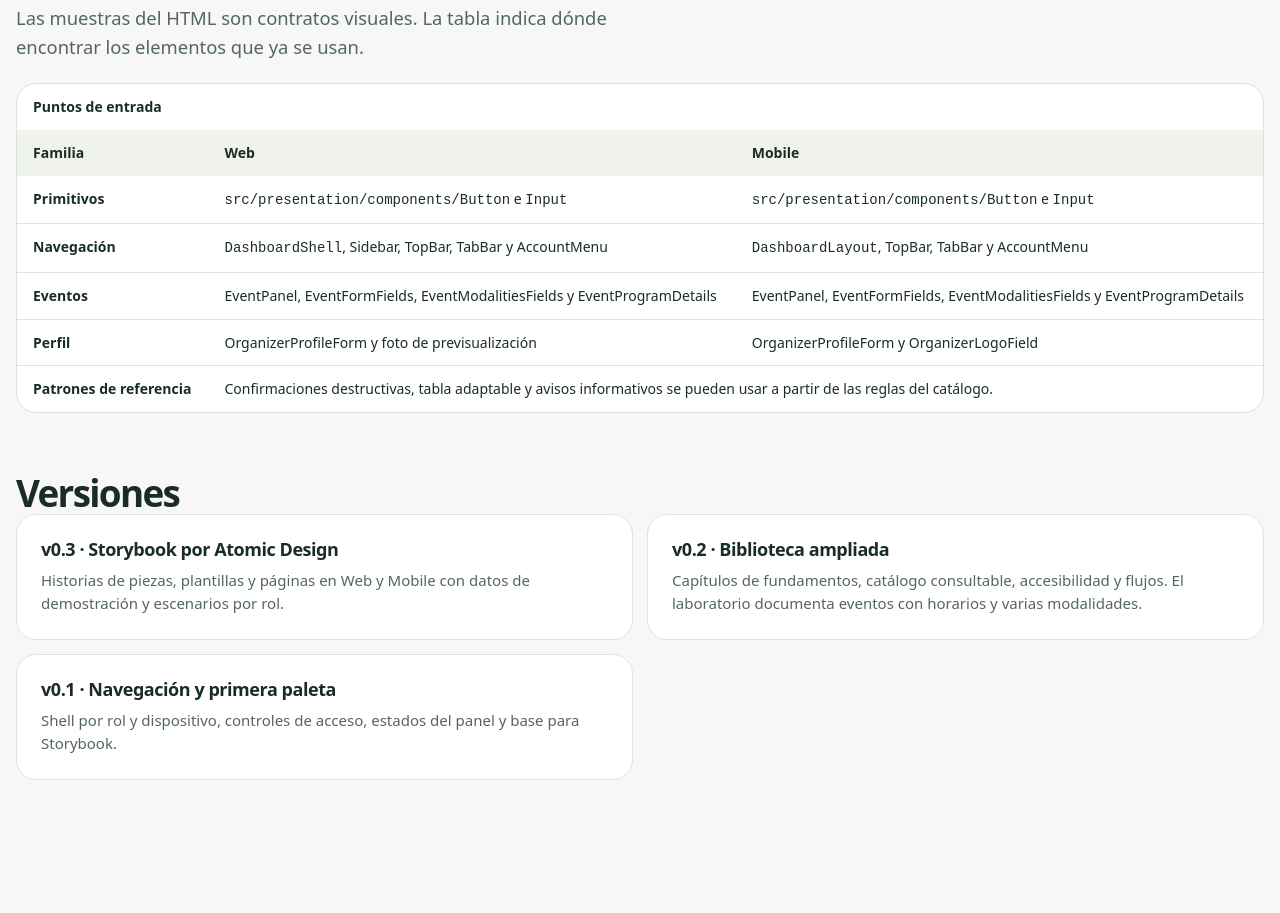
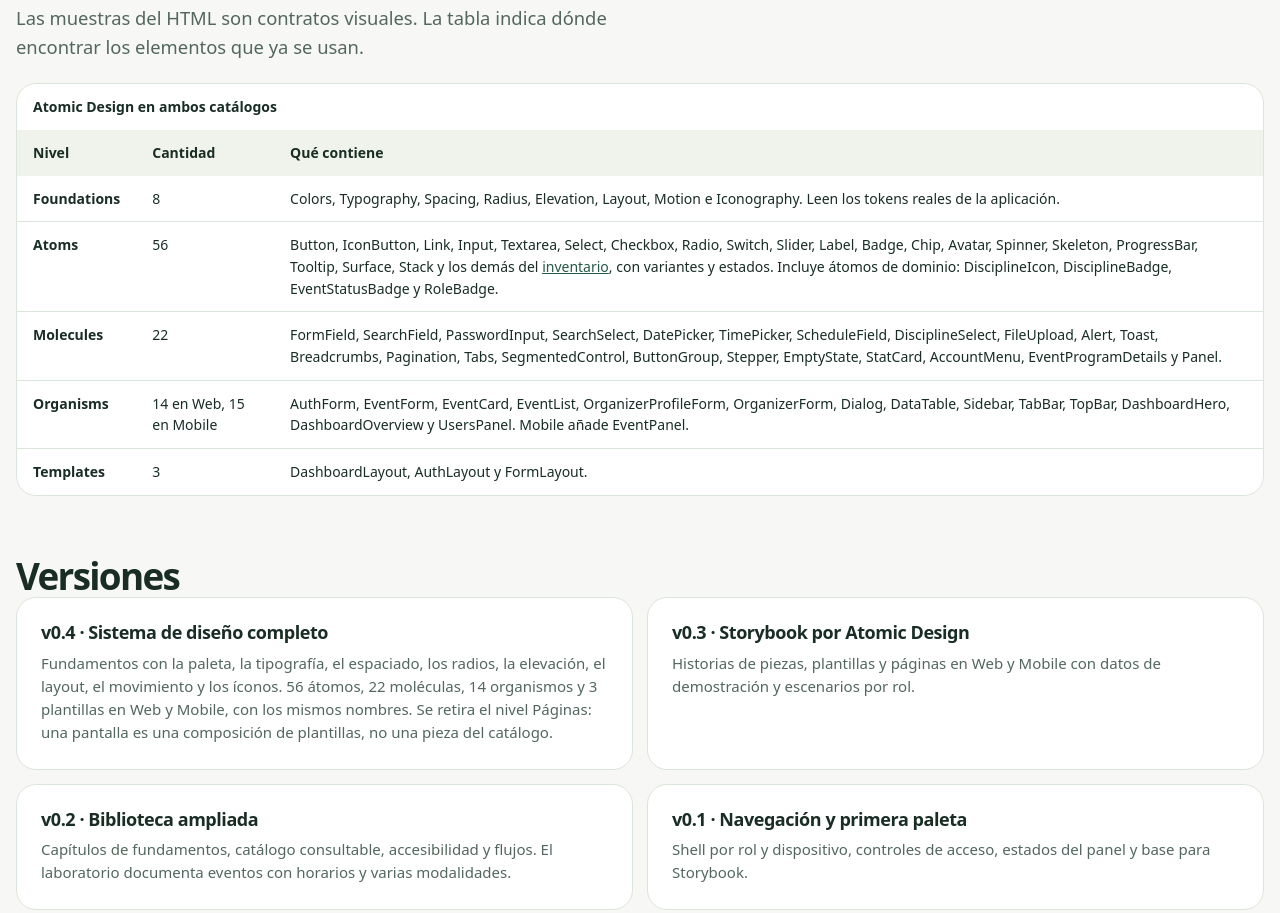
Before and after one commit to cliffdaniel/minka-platform, a plain HTML site: page docs/design-system/equipo.html in a window 1280 px wide. Shown: the part 1906-2819 px from the top of the page. Before the commit the page ends 2746 px from the top, so only its background shows below. Drawn offline with Linux system fonts and the light colour scheme.

Commit message:
docs: add the design system inventory, token sync script and updated catalog docs
Co-Authored-By: Claude Sonnet 5.5 <noreply@anthropic.com>

```diff
--- a/docs/design-system/equipo.html
+++ b/docs/design-system/equipo.html
@@ -151,52 +151,16 @@
                 </p>
                 <div class="table-wrap">
                     <table class="reference-table">
-                        <caption>
-                            Puntos de entrada
-                        </caption>
+                        <caption>Atomic Design en ambos catálogos</caption>
                         <thead>
-                            <tr>
-                                <th scope="col">Familia</th>
-                                <th scope="col">Web</th>
-                                <th scope="col">Mobile</th>
-                            </tr>
+                            <tr><th scope="col">Nivel</th><th scope="col">Cantidad</th><th scope="col">Qué contiene</th></tr>
                         </thead>
                         <tbody>
-                            <tr>
-                                <th scope="row">Primitivos</th>
-                                <td>
-                                    <code>src/presentation/components/Button</code> e <code>Input</code>
-                                </td>
-                                <td>
-                                    <code>src/presentation/components/Button</code> e <code>Input</code>
-                                </td>
-                            </tr>
-                            <tr>
-                                <th scope="row">Navegación</th>
-                                <td><code>DashboardShell</code>, Sidebar, TopBar, TabBar y AccountMenu</td>
-                                <td><code>DashboardLayout</code>, TopBar, TabBar y AccountMenu</td>
-                            </tr>
-                            <tr>
-                                <th scope="row">Eventos</th>
-                                <td>
-                                    EventPanel, EventFormFields, EventModalitiesFields y EventProgramDetails
-                                </td>
-                                <td>
-                                    EventPanel, EventFormFields, EventModalitiesFields y EventProgramDetails
-                                </td>
-                            </tr>
-                            <tr>
-                                <th scope="row">Perfil</th>
-                                <td>OrganizerProfileForm y foto de previsualización</td>
-                                <td>OrganizerProfileForm y OrganizerLogoField</td>
-                            </tr>
-                            <tr>
-                                <th scope="row">Patrones de referencia</th>
-                                <td colspan="2">
-                                    Confirmaciones destructivas, tabla adaptable y avisos informativos se
-                                    pueden usar a partir de las reglas del catálogo.
-                                </td>
-                            </tr>
+                            <tr><th scope="row">Foundations</th><td>8</td><td>Colors, Typography, Spacing, Radius, Elevation, Layout, Motion e Iconography. Leen los tokens reales de la aplicación.</td></tr>
+                            <tr><th scope="row">Atoms</th><td>56</td><td>Button, IconButton, Link, Input, Textarea, Select, Checkbox, Radio, Switch, Slider, Label, Badge, Chip, Avatar, Spinner, Skeleton, ProgressBar, Tooltip, Surface, Stack y los demás del <a href="inventario.md">inventario</a>, con variantes y estados. Incluye átomos de dominio: DisciplineIcon, DisciplineBadge, EventStatusBadge y RoleBadge.</td></tr>
+                            <tr><th scope="row">Molecules</th><td>22</td><td>FormField, SearchField, PasswordInput, SearchSelect, DatePicker, TimePicker, ScheduleField, DisciplineSelect, FileUpload, Alert, Toast, Breadcrumbs, Pagination, Tabs, SegmentedControl, ButtonGroup, Stepper, EmptyState, StatCard, AccountMenu, EventProgramDetails y Panel.</td></tr>
+                            <tr><th scope="row">Organisms</th><td>14 en Web, 15 en Mobile</td><td>AuthForm, EventForm, EventCard, EventList, OrganizerProfileForm, OrganizerForm, Dialog, DataTable, Sidebar, TabBar, TopBar, DashboardHero, DashboardOverview y UsersPanel. Mobile añade EventPanel.</td></tr>
+                            <tr><th scope="row">Templates</th><td>3</td><td>DashboardLayout, AuthLayout y FormLayout.</td></tr>
                         </tbody>
                     </table>
                 </div>
@@ -205,6 +169,15 @@
             <section class="doc-section" id="cambios">
                 <h2>Versiones</h2>
                 <div class="spec-grid">
+                    <article class="spec">
+                        <h3>v0.4 · Sistema de diseño completo</h3>
+                        <p>
+                            Fundamentos con la paleta, la tipografía, el espaciado, los radios, la elevación, el
+                            layout, el movimiento y los íconos. 56 átomos, 22 moléculas, 14 organismos y 3
+                            plantillas en Web y Mobile, con los mismos nombres. Se retira el nivel Páginas:
+                            una pantalla es una composición de plantillas, no una pieza del catálogo.
+                        </p>
+                    </article>
                     <article class="spec">
                         <h3>v0.3 · Storybook por Atomic Design</h3>
                         <p>Historias de piezas, plantillas y páginas en Web y Mobile con datos de demostración y escenarios por rol.</p>
--- a/docs/design-system/tokens.json
+++ b/docs/design-system/tokens.json
@@ -80,5 +80,11 @@
     "breakpoint": {
         "tablet": 768,
         "desktop": 1024
+    },
+    "shadow": {
+        "raised": "0 12px 40px #192d2510"
+    },
+    "focus": {
+        "width": 2
     }
 }
```
Also changed, not shown: docs/design-system/index.html (+5 -3 lines), scripts/sync-tokens.mjs (added, +23 -0 lines), 6 other files.
